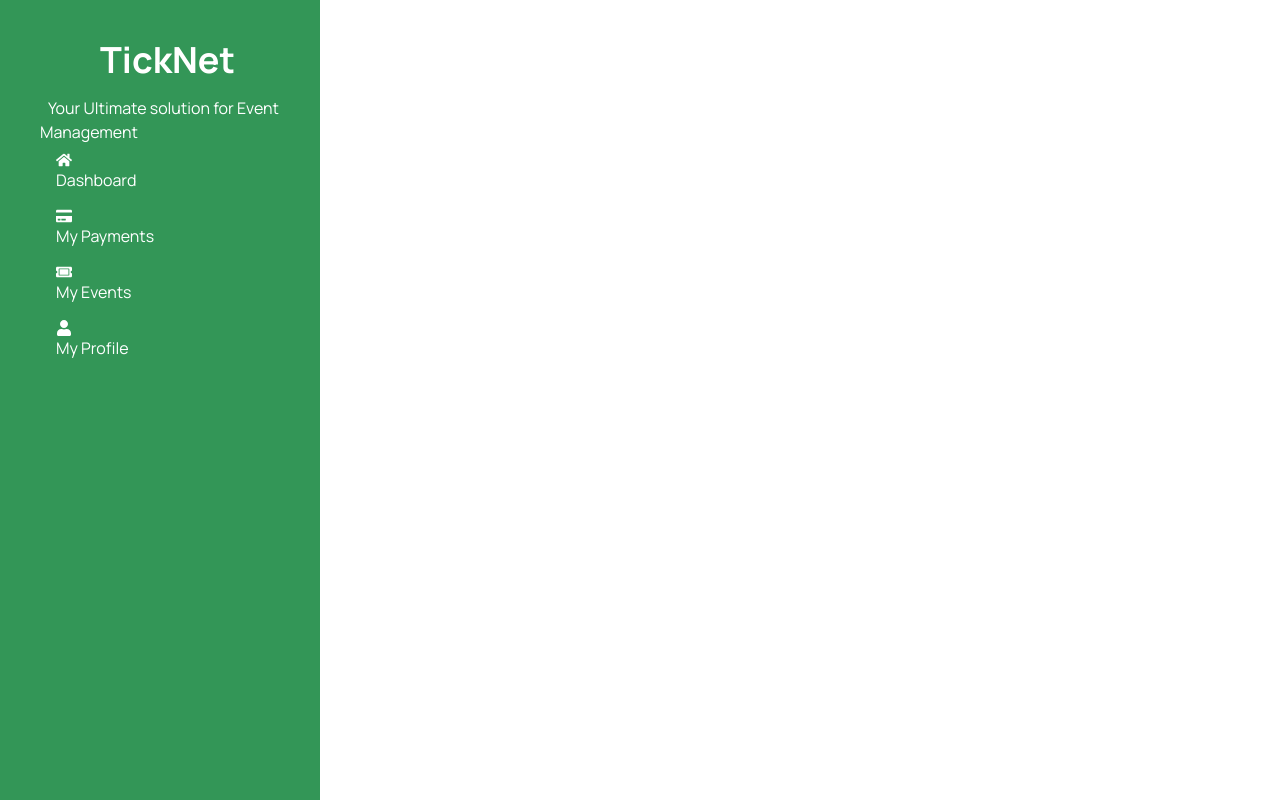
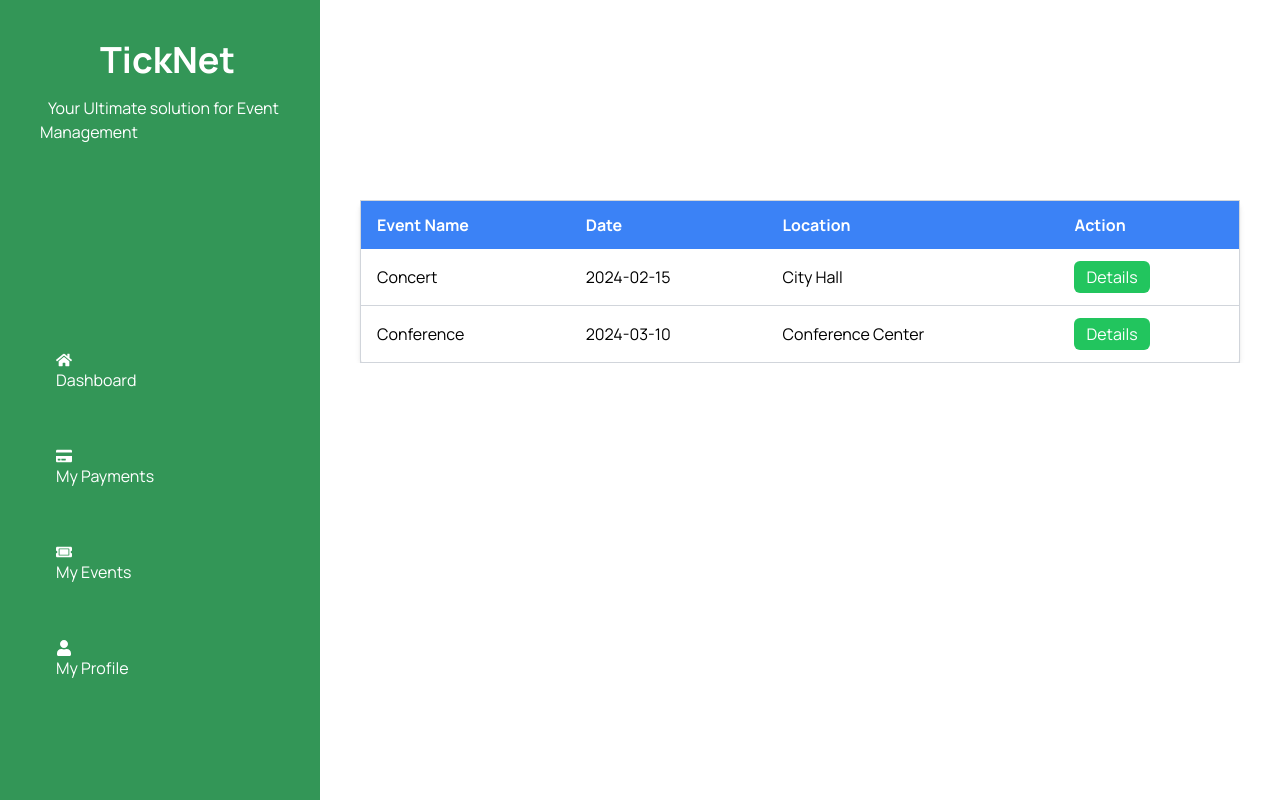
Before and after one commit to faid-terence/Eve-Ease, a React (Vite) app: page /dashboard in a window 1280 px wide. Shown: the top 800 px of the page. Built offline with nearby package versions, Linux system fonts and the light colour scheme.

Commit message:
feat: Add Dashboard with Aside and EventTable components

```diff
--- a/src/components/Dashboard/Aside.jsx
+++ b/src/components/Dashboard/Aside.jsx
@@ -1,29 +1,6 @@
 import React from "react";
 import { Link } from "react-router-dom";
 import { FaHome, FaCreditCard, FaTicketAlt, FaUser } from "react-icons/fa";
-
-const dashboardLinks = [
-  {
-    path: "/dashboard",
-    display: "Dashboard",
-    icon: FaHome,
-  },
-  {
-    path: "/mypayments",
-    display: "My Payments",
-    icon: FaCreditCard,
-  },
-  {
-    path: "/myevents",
-    display: "My Events",
-    icon: FaTicketAlt,
-  },
-  {
-    path: "/myprofile",
-    display: "My Profile",
-    icon: FaUser,
-  },
-];
 
 const Aside = () => {
   return (
@@ -34,17 +11,30 @@ const Aside = () => {
           Your Ultimate solution for Event Management
         </span>
         <ul>
-          {dashboardLinks.map((link) => (
-            <li
-              key={link.path}
-              className={`mt-[${link.path === "/dashboard" ? 200 : 40}px]`}
-            >
-              <Link to={link.path} className="block py-2 px-4">
-                <link.icon className="mr-2" />
-                {link.display}
-              </Link>
-            </li>
-          ))}
+          <li className="mt-[200px]">
+            <Link to="/" className="block py-2 px-4">
+              <FaHome className="mr-2" />
+              Dashboard
+            </Link>
+          </li>
+          <li className="mt-[40px]">
+            <Link to="/dashboard" className="block py-2 px-4">
+              <FaCreditCard className="mr-2" />
+              My Payments
+            </Link>
+          </li>
+          <li className="mt-[40px]">
+            <Link to="/my-tickets" className="block py-2 px-4">
+              <FaTicketAlt className="mr-2" />
+              My Events
+            </Link>
+          </li>
+          <li className="mt-[40px]">
+            <Link to="/my-profile" className="block py-2 px-4">
+              <FaUser className="mr-2" />
+              My Profile
+            </Link>
+          </li>
         </ul>
       </div>
     </aside>
--- /dev/null
+++ b/src/components/Dashboard/Event/EventTable.jsx
@@ -0,0 +1,58 @@
+import React from "react";
+
+// Dummy data
+const dummyEvents = [
+  {
+    id: 1,
+    name: "Event 1",
+    date: "2024-01-22",
+    location: "Venue A",
+    description: "Lorem ipsum dolor sit amet, consectetur adipiscing elit.",
+  },
+  {
+    id: 2,
+    name: "Event 2",
+    date: "2024-01-23",
+    location: "Venue B",
+    description:
+      "Sed do eiusmod tempor incididunt ut labore et dolore magna aliqua.",
+  },
+  // Add more dummy events as needed
+];
+
+// Your component rendering
+return (
+  <>
+    <div className="w-full max-w-screen-xl mx-auto p-8">
+      <div className="bg-white shadow-md rounded-lg overflow-hidden">
+        <h2 className="text-2xl font-semibold mb-6 bg-blue-500 text-white p-4">
+          Recent Events
+        </h2>
+        <div className="overflow-x-auto">
+          <table className="min-w-full bg-white border border-gray-300">
+            <thead>
+              <tr>
+                <th className="py-2 px-4 border-b">Event ID</th>
+                <th className="py-2 px-4 border-b">Event Name</th>
+                <th className="py-2 px-4 border-b">Date</th>
+                <th className="py-2 px-4 border-b">Location</th>
+                <th className="py-2 px-4 border-b">Description</th>
+              </tr>
+            </thead>
+            <tbody>
+              {dummyEvents.map((event) => (
+                <tr key={event.id}>
+                  <td className="py-2 px-4 border-b">{event.id}</td>
+                  <td className="py-2 px-4 border-b">{event.name}</td>
+                  <td className="py-2 px-4 border-b">{event.date}</td>
+                  <td className="py-2 px-4 border-b">{event.location}</td>
+                  <td className="py-2 px-4 border-b">{event.description}</td>
+                </tr>
+              ))}
+            </tbody>
+          </table>
+        </div>
+      </div>
+    </div>
+  </>
+);
--- /dev/null
+++ b/src/components/Dashboard/Event/EventsTable.jsx
@@ -0,0 +1,37 @@
+import React from "react";
+
+const EventTable = ({ events }) => {
+  return (
+    <div className="overflow-x-auto px-10 mt-[200px]">
+      <table className="min-w-full bg-white border border-gray-300 shadow-md rounded-md">
+        <thead>
+          <tr className="bg-blue-500 text-white">
+            <th className="py-3 px-4 text-left">Event Name</th>
+            <th className="py-3 px-4 text-left">Date</th>
+            <th className="py-3 px-4 text-left">Location</th>
+            <th className="py-3 px-4 text-left">Action</th>
+          </tr>
+        </thead>
+        <tbody>
+          {events.map((event) => (
+            <tr
+              key={event.id}
+              className="border-b border-gray-300 hover:bg-gray-100 transition-all duration-200"
+            >
+              <td className="py-3 px-4">{event.name}</td>
+              <td className="py-3 px-4">{event.date}</td>
+              <td className="py-3 px-4">{event.location}</td>
+              <td className="py-3 px-4">
+                <button className="bg-green-500 text-white px-3 py-1 rounded-md">
+                  Details
+                </button>
+              </td>
+            </tr>
+          ))}
+        </tbody>
+      </table>
+    </div>
+  );
+};
+
+export default EventTable;
--- a/src/components/Layout/layout.jsx
+++ b/src/components/Layout/layout.jsx
@@ -14,6 +14,9 @@ export const Layout = () => {
   // Exclude header and navbar on /dashboard route
   const excludeHeaderAndNavbar = location.pathname === "/dashboard";
 
+  // Exclude footer on /dashboard route
+  const excludeFooter = location.pathname === "/dashboard";
+
   return (
     <>
       {!excludeHeaderAndNavbar && (isHeaderVisible ? <Header /> : <Navbar />)}
@@ -21,7 +24,8 @@ export const Layout = () => {
       <main>
         <Router />
       </main>
-      <Footer />
+
+      {!excludeFooter && <Footer />}
     </>
   );
 };
--- a/src/pages/Dashboard.jsx
+++ b/src/pages/Dashboard.jsx
@@ -1,8 +1,24 @@
-import React from 'react'
-import Aside  from '../components/Dashboard/Aside'
+import React from "react";
+import Aside from "../components/Dashboard/Aside";
+import EventTable from "../components/Dashboard/Event/EventsTable";
+
+const eventsData = [
+  { id: 1, name: "Concert", date: "2024-02-15", location: "City Hall" },
+  {
+    id: 2,
+    name: "Conference",
+    date: "2024-03-10",
+    location: "Conference Center",
+  },
+];
 
 export const Dashboard = () => {
   return (
-   <Aside/>
-  )
-}
+    <div className="flex">
+      <Aside />
+      <div className="flex-1">
+        <EventTable events={eventsData} />
+      </div>
+    </div>
+  );
+};
```
